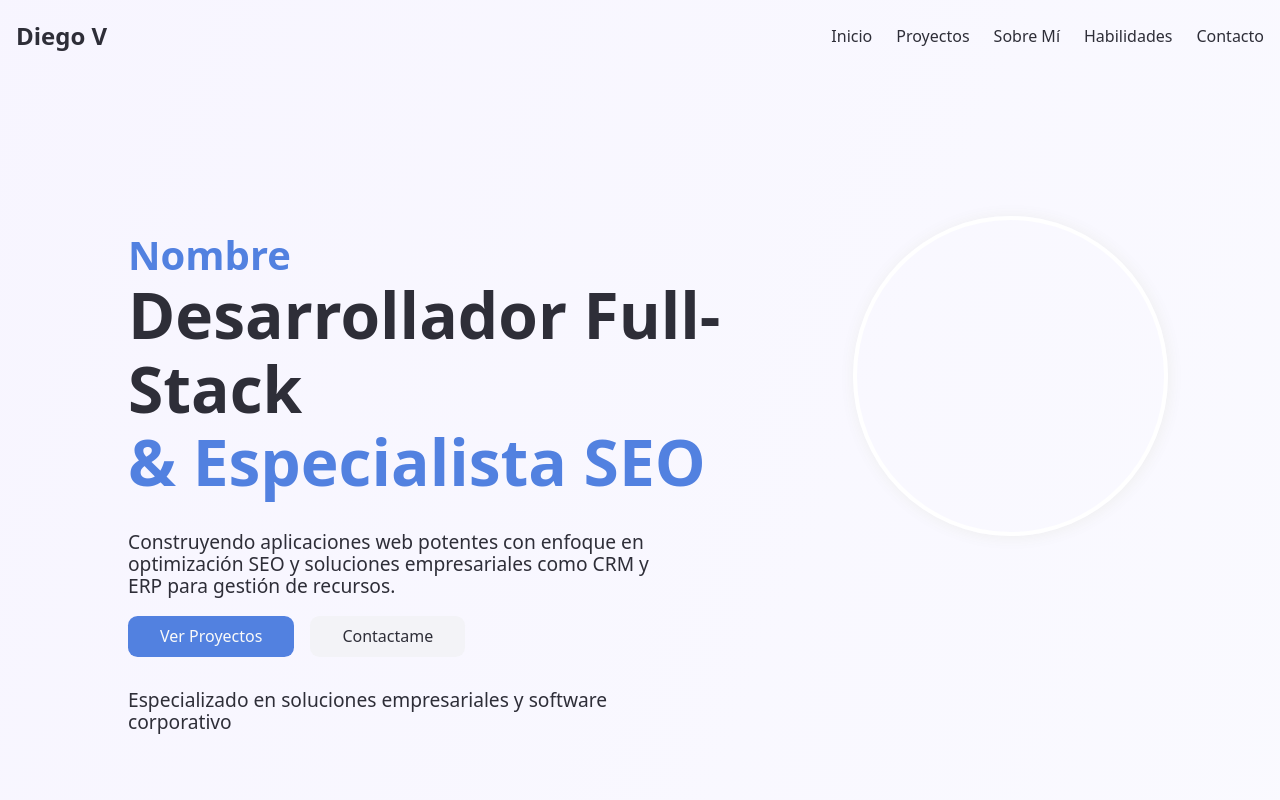
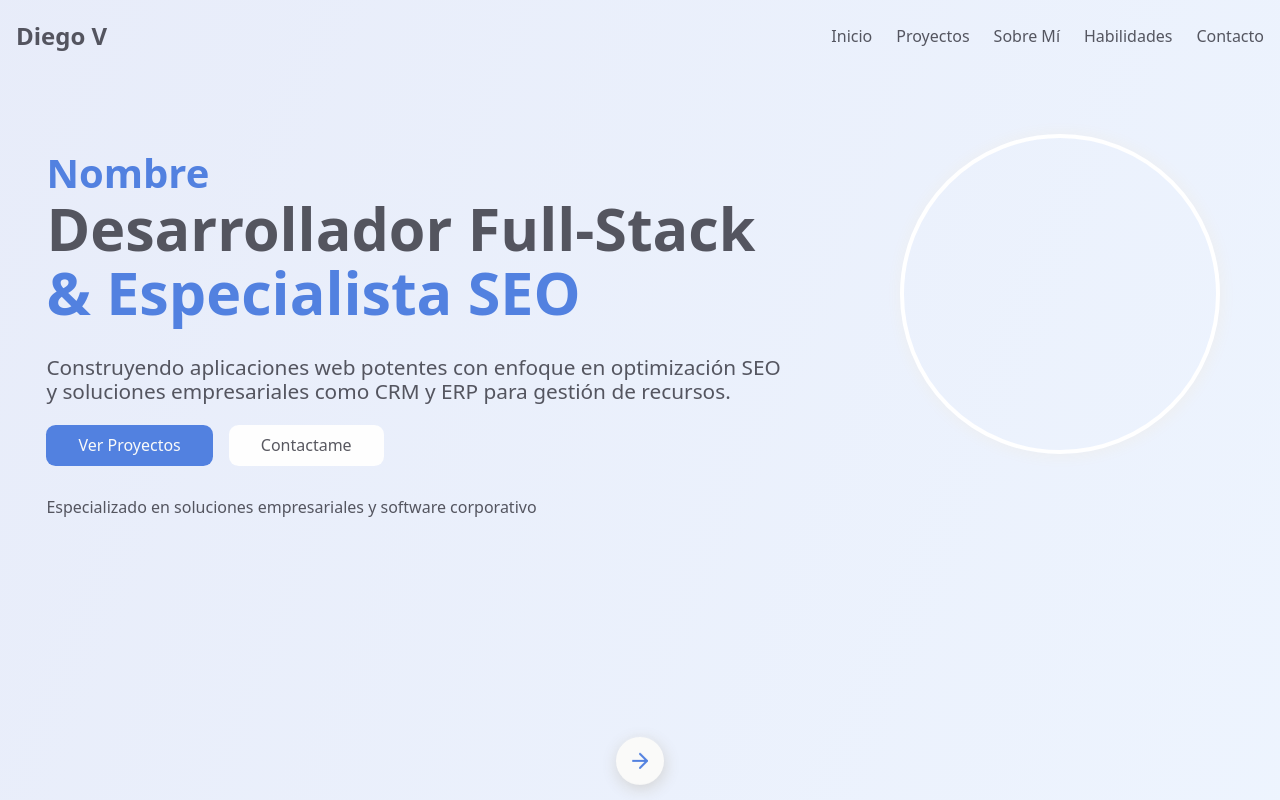
Before and after one commit to djvarela/portafolio, a React (Vite) app: page / in a window 1280 px wide. Shown: the top 800 px of the page. Built offline with nearby package versions, Linux system fonts and the light colour scheme.

Commit message:
correcion de background color

```diff
--- a/public/assets/css/styles.css
+++ b/public/assets/css/styles.css
@@ -9,9 +9,9 @@ html {
 
 :root {
   --background: #fafaff;
-  --textColorBlack: #2e2e38;
+  --textColorBlack: #2e2e38cc;
   --colorPrimary: hsl(220, 70%, 60%);
-  --colorSecondary: #f3f3f7;
+  --colorSecondary: #fefefe;
   --textColorWhite: #fafaf9;
 }
 
@@ -72,24 +72,17 @@ header.scrollHeader {
 }
 
 .hero {
-  background: #fafaff;
-  background: -webkit-linear-gradient(
-    292deg,
-    #fafaff 0%,
-    rgba(229, 222, 255, 0.3) 100%
-  );
-  background: linear-gradient(
-    292deg,
-    #fafaff 0%,
-    rgba(229, 222, 255, 0.3) 100%
-  );
+
+  background: linear-gradient(292deg, #d3e4fd66 0%, rgb(177 192 236 / 30%) 100%);
   width: 100%;
   justify-content: center;
   align-items: center;
   display: flex;
   flex-direction: column;
   margin-top: -4.5rem;
-  padding: 6rem;
+  padding: .9rem;
+  align-items: center;
+  justify-content: center;
 
   .hero-content {
     padding: 12rem 1rem;
@@ -107,8 +100,8 @@ header.scrollHeader {
       h1 {
         color: var(--colorPrimary);
         margin: 0;
-        font-size: 4rem;
-
+        font-size: 3.7rem;
+        line-height: 4rem;
         span {
           font-weight: bold;
           color: var(--textColorBlack);
@@ -116,9 +109,12 @@ header.scrollHeader {
       }
       p {
         color: var(--textColorBlack);
-        font-size: 1.2rem;
-        width: 80%;
+        font-size: 1.3rem;
+        width: 90%;
         margin-top: 2rem;
+      }
+      p:nth-last-child(1) {
+        font-size: 1rem;
       }
       span {
         display: flex;
```
